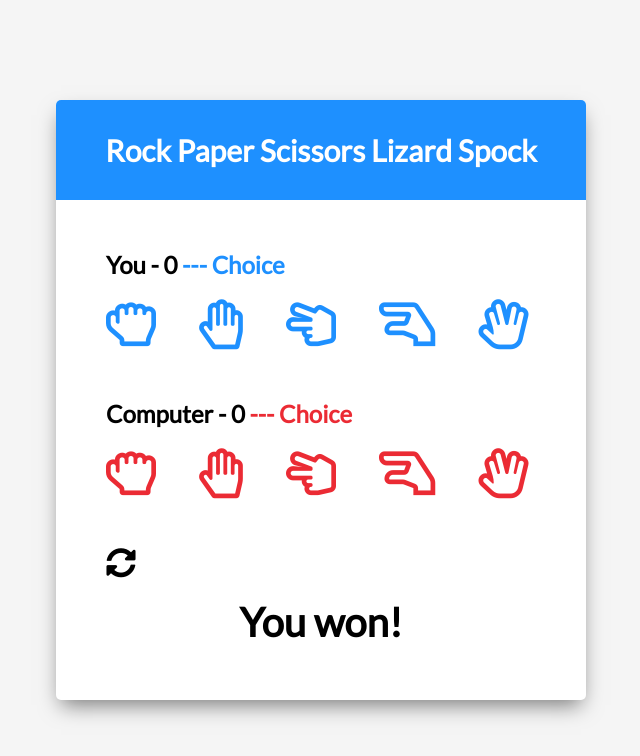
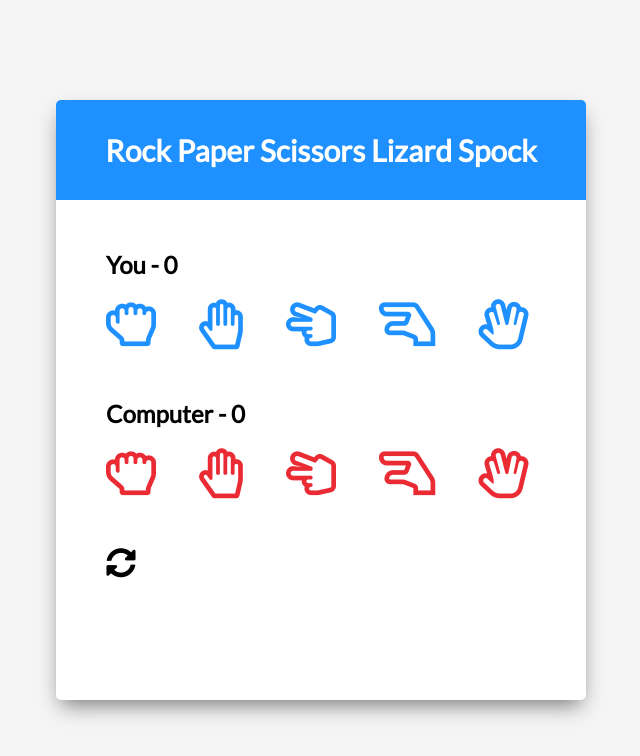
Before and after one commit to Reaper922/SpockRockGame_ZTM, a plain HTML site: page index.html in a window 1280 px wide. Shown: the whole page, without its empty margins (319-959 px from the left). Drawn offline with Linux system fonts and the light colour scheme.

Commit message:
Reset all function

```diff
--- a/index.html
+++ b/index.html
@@ -16,7 +16,7 @@
         </div>
         <!-- Player Container -->
         <div class="player-container" id="player">
-            <h2>You -  <span id="playerScore">0</span><span class="choice" id="playerChoice"> --- Choice</span></h2>
+            <h2>You -  <span id="playerScore"></span><span class="choice" id="playerChoice"></span></h2>
             <i class="far fa-hand-rock" title="Rock" id="playerRock" onclick="select('rock')"></i>
             <i class="far fa-hand-paper" title="Paper" id="playerPaper" onclick="select('paper')"></i>
             <i class="far fa-hand-scissors" title="Scissors" id="playerScissors" onclick="select('scissors')"></i>
@@ -25,7 +25,7 @@
         </div>
         <!-- Computer Container -->
         <div class="player-container" id="computer">
-            <h2>Computer -  <span id="computerScore">0</span><span class="choice" id="computerChoice"> --- Choice</span></h2>
+            <h2>Computer -  <span id="computerScore"></span><span class="choice" id="computerChoice"></span></h2>
             <i class="far fa-hand-rock" title="Rock" id="computerRock"></i>
             <i class="far fa-hand-paper" title="Paper" id="computerPaper"></i>
             <i class="far fa-hand-scissors" title="Scissors" id="computerScissors"></i>
@@ -33,10 +33,10 @@
             <i class="far fa-hand-spock" title="Spock" id="computerSpock"></i>
         </div>
         <!-- Reset Icon -->
-        <div class="fas fa-sync-alt reset-icon" title="Reset"></div>
+        <div class="fas fa-sync-alt reset-icon" title="Reset" onclick="resetAll()"></div>
         <!-- Results Text -->
         <div class="result-container">
-            <h3 class="result-text" id="resultText">You won!</h3>
+            <h3 class="result-text" id="resultText"></h3>
         </div>
     </div>
 
--- a/script.js
+++ b/script.js
@@ -38,6 +38,17 @@ function resetSelectedIcons() {
   });
 }
 
+function resetAll() {
+  playerScoreNumber = 0;
+  computerScoreNumber = 0;
+  playerScoreEl.textContent = playerScoreNumber;
+  computerScoreEl.textContent = computerScoreNumber;
+  playerChoiceEl.textContent = '';
+  computerChoiceEl.textContent = '';
+  resultText.textContent = '';
+  resetSelectedIcons();
+}
+
 function computerRandomChoice() {
   const computerChoiceNumber = Math.random();
   if(computerChoiceNumber < 0.2) {
@@ -46,7 +57,7 @@ function computerRandomChoice() {
     computerChoice = 'paper';
   } else if(computerChoiceNumber <= 0.6) {
     computerChoice = 'scissors';
-  } else if(computerChoice <= 0.8) {
+  } else if(computerChoiceNumber <= 0.8) {
     computerChoice = 'lizard';
   } else {
     computerChoice = 'spock';
@@ -131,3 +142,5 @@ function select(playerChoice) {
       break;
   }
 }
+
+resetAll();
--- a/style.css
+++ b/style.css
@@ -87,7 +87,7 @@ h2 {
 
 /* Media Query: Large Smartphone (Vertical) */
 @media screen and (max-width: 600px) {
-  .game-container {
+  .container {
     width: 95%;
     height: 580px;
   }
```
